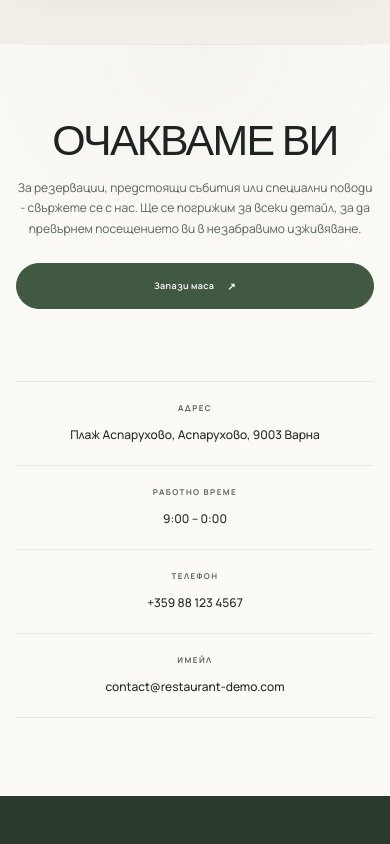
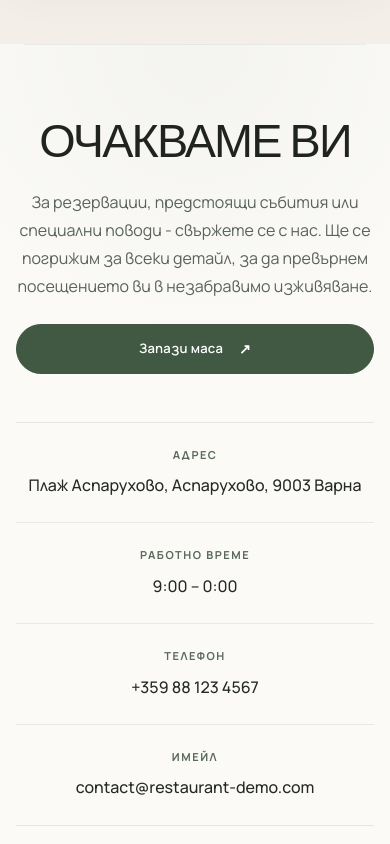
Before and after one commit to IvannIvannov/restaurant-website, a Next.js app: page /bg in a window 390 px wide. Shown: the part 4220-5064 px from the top of the page. Built offline with nearby package versions, Linux system fonts and the light colour scheme; no server answers.

Commit message:
style: improve contact section typography and readability

```diff
--- a/app/[locale]/home-sections.module.css
+++ b/app/[locale]/home-sections.module.css
@@ -253,7 +253,7 @@
 }
 
 .contactIntro {
-    max-width: 760px;
+    max-width: 880px;
 
     margin: 0 auto;
 
@@ -273,9 +273,9 @@
     color: #59695b;
 
     font-family: var(--font-body);
-    font-size: 8px;
+    font-size: 13px;
     font-weight: 700;
-    letter-spacing: 0.22em;
+    letter-spacing: 0.18em;
     text-transform: uppercase;
 }
 
@@ -290,27 +290,27 @@
 }
 
 .contactIntro h2 {
-    margin: 0 0 22px;
+    margin: 0 0 26px;
 
     color: #202420;
 
     font-family: var(--font-display);
-    font-size: clamp(52px, 6vw, 80px);
+    font-size: clamp(56px, 6.5vw, 90px);
     font-weight: 500;
     line-height: 0.94;
     letter-spacing: -0.05em;
 }
 
 .contactIntro p {
-    max-width: 640px;
+    max-width: 780px;
 
     margin: 0 auto;
 
     color: #59635a;
 
     font-family: var(--font-body);
-    font-size: 13px;
-    line-height: 1.9;
+    font-size: 18px;
+    line-height: 1.8;
 }
 
 .contactActions {
@@ -318,26 +318,26 @@
 
     justify-content: center;
 
-    margin-top: 31px;
+    margin-top: 34px;
 }
 
 .primaryContactButton,
 .secondaryContactButton {
     display: inline-flex;
 
-    min-height: 48px;
+    min-height: 54px;
 
     align-items: center;
     justify-content: center;
 
     border-radius: 999px;
 
-    padding: 0 22px;
-
-    font-family: var(--font-body);
-    font-size: 9px;
+    padding: 0 28px;
+
+    font-family: var(--font-body);
+    font-size: 14px;
     font-weight: 600;
-    letter-spacing: 0.04em;
+    letter-spacing: 0.02em;
 
     text-decoration: none;
 
@@ -359,9 +359,9 @@
 .primaryContactButton::after {
     content: "↗";
 
-    margin-left: 13px;
-
-    font-size: 10px;
+    margin-left: 16px;
+
+    font-size: 14px;
 
     transition:
         transform 0.4s cubic-bezier(0.22, 1, 0.36, 1);
@@ -400,7 +400,7 @@
 
     min-width: 0;
 
-    padding: 28px 24px 30px;
+    padding: 30px 20px 32px;
 
     border: 0;
 
@@ -416,14 +416,15 @@
 .contactLabel {
     display: block;
 
-    margin-bottom: 10px;
+    margin-bottom: 14px;
 
     color: #59695b;
 
     font-family: var(--font-body);
-    font-size: 7px;
+    font-size: 12px;
     font-weight: 700;
-    letter-spacing: 0.18em;
+    line-height: 1.4;
+    letter-spacing: 0.14em;
     text-transform: uppercase;
 }
 
@@ -435,245 +436,14 @@
     color: #252a25;
 
     font-family: var(--font-body);
-    font-size: 13px;
+    font-size: 16px;
     font-weight: 500;
-    line-height: 1.6;
+    line-height: 1.65;
 
     text-decoration: none;
-    word-break: break-word;
+    overflow-wrap: anywhere;
 
     transition: color 0.3s ease;
-}
-
-/* =========================
-   REVIEWS
-========================= */
-
-.reviewsSection {
-    position: relative;
-
-    overflow: hidden;
-
-    background: #f3efe8;
-
-    color: #202420;
-
-    padding: 120px 24px 135px;
-
-    font-family: var(--font-body);
-}
-
-.reviewsSection::before {
-    content: "“";
-
-    position: absolute;
-    top: -115px;
-    right: 4%;
-
-    color: rgba(65, 88, 67, 0.05);
-
-    font-family: var(--font-display);
-    font-size: 420px;
-    line-height: 1;
-
-    pointer-events: none;
-}
-
-.reviewsHeader {
-    position: relative;
-    z-index: 1;
-
-    display: grid;
-
-    width: min(1180px, 100%);
-
-    grid-template-columns: 1.3fr 0.7fr;
-
-    gap: 70px;
-
-    align-items: end;
-
-    margin: 0 auto 55px;
-}
-
-.reviewsHeading {
-    max-width: 720px;
-}
-
-.reviewsHeading h2 {
-    max-width: 700px;
-
-    margin: 0;
-
-    font-family: var(--font-display);
-    font-size: clamp(44px, 5.5vw, 68px);
-    font-weight: 500;
-    line-height: 0.95;
-    letter-spacing: -0.045em;
-}
-
-.reviewsDescription {
-    max-width: 390px;
-
-    margin: 0;
-
-    color: rgba(32, 36, 32, 0.78);
-
-    font-family: var(--font-body);
-    font-size: 13px;
-    line-height: 1.8;
-}
-
-.reviewsGrid {
-    position: relative;
-    z-index: 1;
-
-    display: grid;
-
-    width: min(1180px, 100%);
-
-    grid-template-columns: repeat(3, 1fr);
-
-    gap: 14px;
-
-    margin: 0 auto;
-}
-
-.reviewsGrid>div {
-    height: 100%;
-}
-
-.reviewCard {
-    position: relative;
-
-    display: flex;
-
-    min-height: 340px;
-    height: 100%;
-
-    flex-direction: column;
-    justify-content: space-between;
-
-    overflow: hidden;
-
-    border: 1px solid rgba(65, 88, 67, 0.1);
-    border-radius: 18px;
-
-    background: rgba(255, 255, 255, 0.68);
-
-    padding: 30px;
-}
-
-.reviewCard::before {
-    content: "";
-
-    position: absolute;
-
-    width: 180px;
-    height: 180px;
-
-    top: -110px;
-    right: -90px;
-
-    border-radius: 50%;
-
-    background:
-        radial-gradient(circle,
-            rgba(65, 88, 67, 0.14),
-            transparent 70%);
-
-    opacity: 0;
-
-    pointer-events: none;
-}
-
-.reviewTop {
-    display: flex;
-
-    align-items: center;
-}
-
-.stars {
-    color: var(--color-accent);
-
-    font-family: var(--font-body);
-    font-size: 11px;
-    letter-spacing: 0.12em;
-
-    transition: letter-spacing 0.4s ease;
-}
-
-.reviewText {
-    margin: 45px 0;
-
-    color: #202420;
-
-    font-family: var(--font-display);
-    font-size: 20px;
-    font-weight: 500;
-    line-height: 1.5;
-    letter-spacing: -0.02em;
-}
-
-.reviewAuthor {
-    display: flex;
-
-    align-items: center;
-
-    gap: 12px;
-
-    padding-top: 20px;
-
-    border-top: 1px solid rgba(65, 88, 67, 0.1);
-}
-
-.reviewAvatar {
-    display: flex;
-
-    width: 38px;
-    height: 38px;
-
-    flex-shrink: 0;
-
-    align-items: center;
-    justify-content: center;
-
-    border-radius: 50%;
-
-    background: var(--color-accent);
-
-    color: #ffffff;
-
-    font-family: var(--font-body);
-    font-size: 9px;
-    font-weight: 600;
-
-    box-shadow: 0 6px 16px rgba(65, 88, 67, 0.18);
-
-    transition:
-        transform 0.45s cubic-bezier(0.22, 1, 0.36, 1),
-        background 0.3s ease;
-}
-
-.reviewAuthorInfo {
-    display: flex;
-
-    flex-direction: column;
-
-    gap: 3px;
-}
-
-.reviewAuthorInfo strong {
-    font-family: var(--font-body);
-    font-size: 11px;
-    font-weight: 600;
-}
-
-.reviewAuthorInfo span {
-    color: rgba(32, 36, 32, 0.78);
-
-    font-family: var(--font-body);
-    font-size: 9px;
 }
 
 /* =========================
@@ -1890,3 +1660,72 @@
         transform: none;
     }
 }
+
+/* =========================
+   CONTACT — RESPONSIVE TYPOGRAPHY
+========================= */
+
+@media (max-width: 1000px) {
+    .contactDetails {
+        grid-template-columns: repeat(2, minmax(0, 1fr));
+    }
+
+    .contactItem:nth-child(3) {
+        border-left: 0;
+    }
+
+    .contactItem:nth-child(n + 3) {
+        border-top: 1px solid rgba(65, 88, 67, 0.1);
+    }
+
+    .contactIntro p {
+        font-size: 17px;
+    }
+}
+
+@media (max-width: 600px) {
+    .contactIntro h2 {
+        font-size: clamp(44px, 12vw, 58px);
+        margin-bottom: 22px;
+    }
+
+    .contactIntro p {
+        font-size: 16px;
+        line-height: 1.75;
+    }
+
+    .contactIntro .eyebrow {
+        font-size: 11px;
+    }
+
+    .primaryContactButton,
+    .secondaryContactButton {
+        min-height: 50px;
+        padding: 0 25px;
+        font-size: 13px;
+    }
+
+    .contactDetails {
+        grid-template-columns: 1fr;
+        margin-top: 48px;
+    }
+
+    .contactItem:nth-child(odd),
+    .contactItem:nth-child(even) {
+        padding: 24px 12px;
+        border-left: 0;
+    }
+
+    .contactItem+.contactItem {
+        border-top: 1px solid rgba(65, 88, 67, 0.1);
+    }
+
+    .contactLabel {
+        margin-bottom: 10px;
+        font-size: 11px;
+    }
+
+    .contactValue {
+        font-size: 16px;
+    }
+}
```
